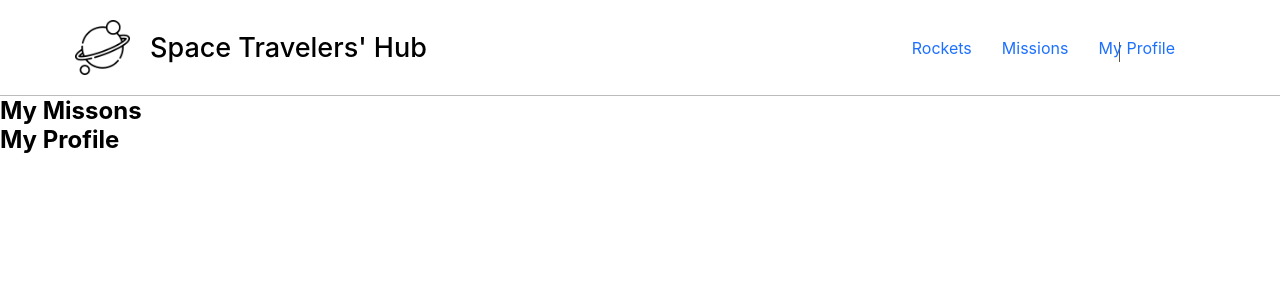
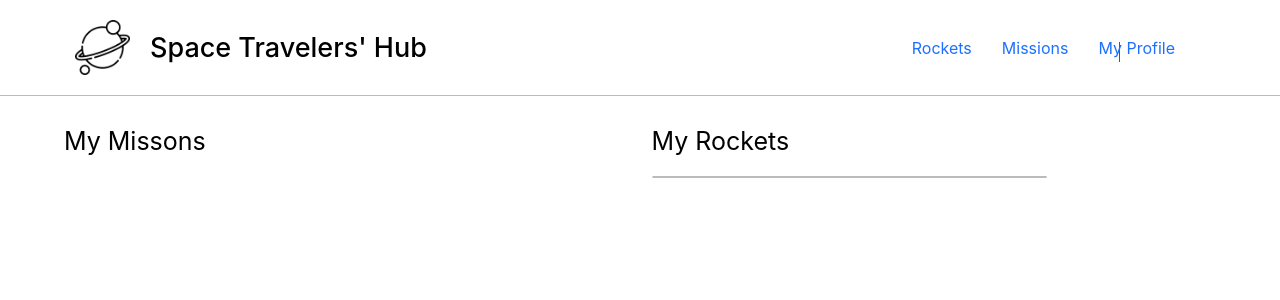
Before and after one commit to polarDefender/Space-Travelers-Hub, a React (Create React App) app: page /myprofile in a window 1280 px wide. Shown: the top 300 px of the page. Built offline with nearby package versions, Linux system fonts and the light colour scheme; the HTML template or start-up script is replaced by a standard one.

Commit message:
styled my profile page according to wireframe

```diff
--- a/src/App.css
+++ b/src/App.css
@@ -99,3 +99,37 @@
     border-radius: 3px;
     margin-right: 10px;
 }
+
+/* My Profile */
+.myprofile {
+    width: 90%;
+    margin: 30px auto;
+    display: flex;
+    justify-content: space-between;
+}
+
+.myprofile h2 {
+    font-size: 25px;
+    font-weight: 400;
+}
+
+.mymissions {
+    width: 49%;
+}
+
+.myrockets {
+    width: 49%;
+}
+
+.myrockets ul {
+    width: 70%;
+    margin-top: 20px;
+    border: 1px solid #bbbbbb;
+    border-radius: 5px;
+}
+
+.myrockets ul li {
+    list-style: none;
+    padding: 20px;
+    border-bottom: 1px solid #bbbbbb;
+}
--- a/src/layout/MyProfile.js
+++ b/src/layout/MyProfile.js
@@ -5,12 +5,12 @@ const MyProfile = () => {
   const reservedRocket = rockets.filter((rocket) => rocket.reserved === true);
 
   return (
-    <div className="myprofile-container">
+    <div className="myprofile">
       <div className="mymissions">
         <h2>My Missons</h2>
       </div>
       <div className="myrockets">
-        <h2>My Profile</h2>
+        <h2>My Rockets</h2>
         <ul>
           {reservedRocket.map((rocket) => (
             <li key={rocket.name}>{rocket.name}</li>
--- a/src/layout/Rockets.js
+++ b/src/layout/Rockets.js
@@ -8,7 +8,7 @@ const Rockets = () => {
   const dispatch = useDispatch();
 
   useEffect(() => {
-    dispatch(fetchRocket());
+    if (!rockets.length) dispatch(fetchRocket());
   }, []);
 
   return (
```
